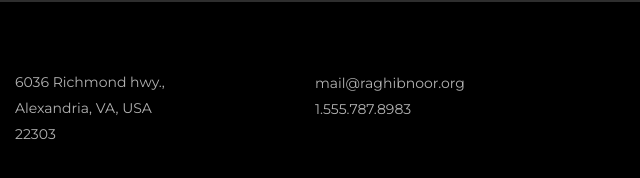
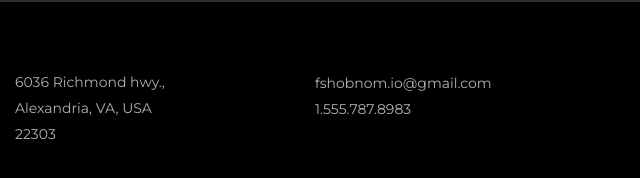
Before and after one commit to falgunishobnom/books.github.io, a plain HTML site: page index.html in a window 1280 px wide. Shown: the part 7892-8070 px from the top of the page, 640-1280 px from the left. Drawn offline with nearby package versions, Linux system fonts and the light colour scheme.

Commit message:
Update index.html

```diff
--- a/index.html
+++ b/index.html
@@ -544,7 +544,7 @@
                     </address>
                 </div>
                 <div class="col-md-2 col-md-preffix-1">
-                    <a href="#" class="mail">mail@raghibnoor.org</a>
+                    <a href="#" class="mail">fshobnom.io@gmail.com</a>
                     <p>1.555.787.8983</p>
                 </div>
             </div>
```
